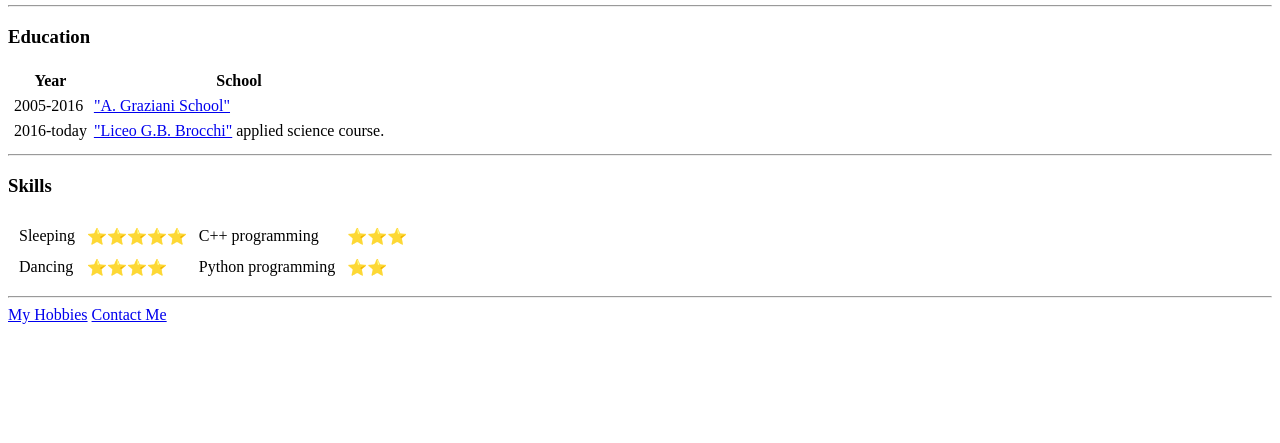
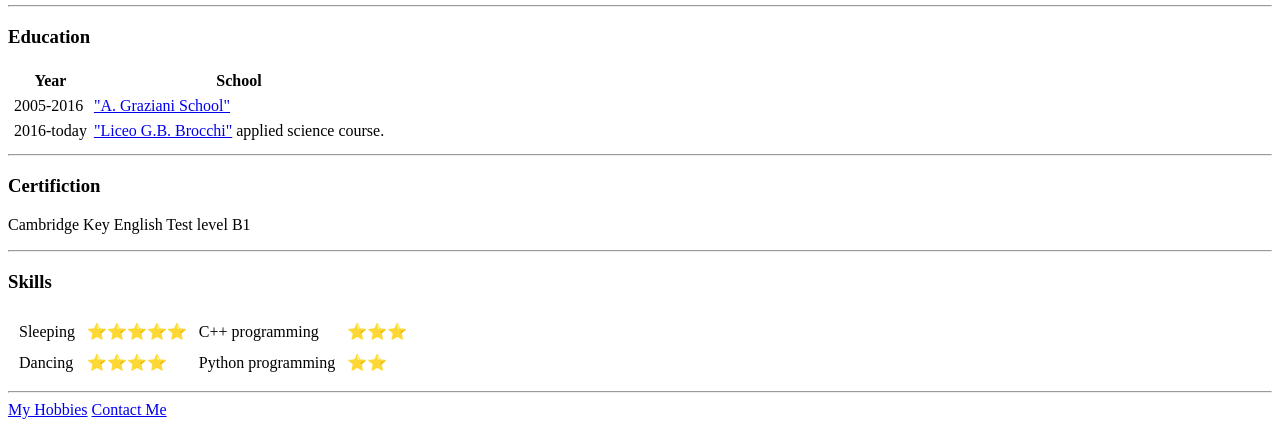
Before and after one commit to alebdg/cv, a plain HTML site: page index.html in a window 1280 px wide. Shown: the part 357-800 px from the top of the page. Drawn offline with Linux system fonts and the light colour scheme.

Commit message:
Update index.html

```diff
--- a/index.html
+++ b/index.html
@@ -35,6 +35,9 @@
   </table>
   </ul>
   <hr>
+  <h3>Certifiction</h3>
+  <p>Cambridge Key English Test level B1</p> <a href="https://www.cambridgeenglish.org/it/exams-and-tests/key/"></a>
+  <hr>
   <h3>Skills</h3>
   <table cellspacing="10">
     <tr>
```
